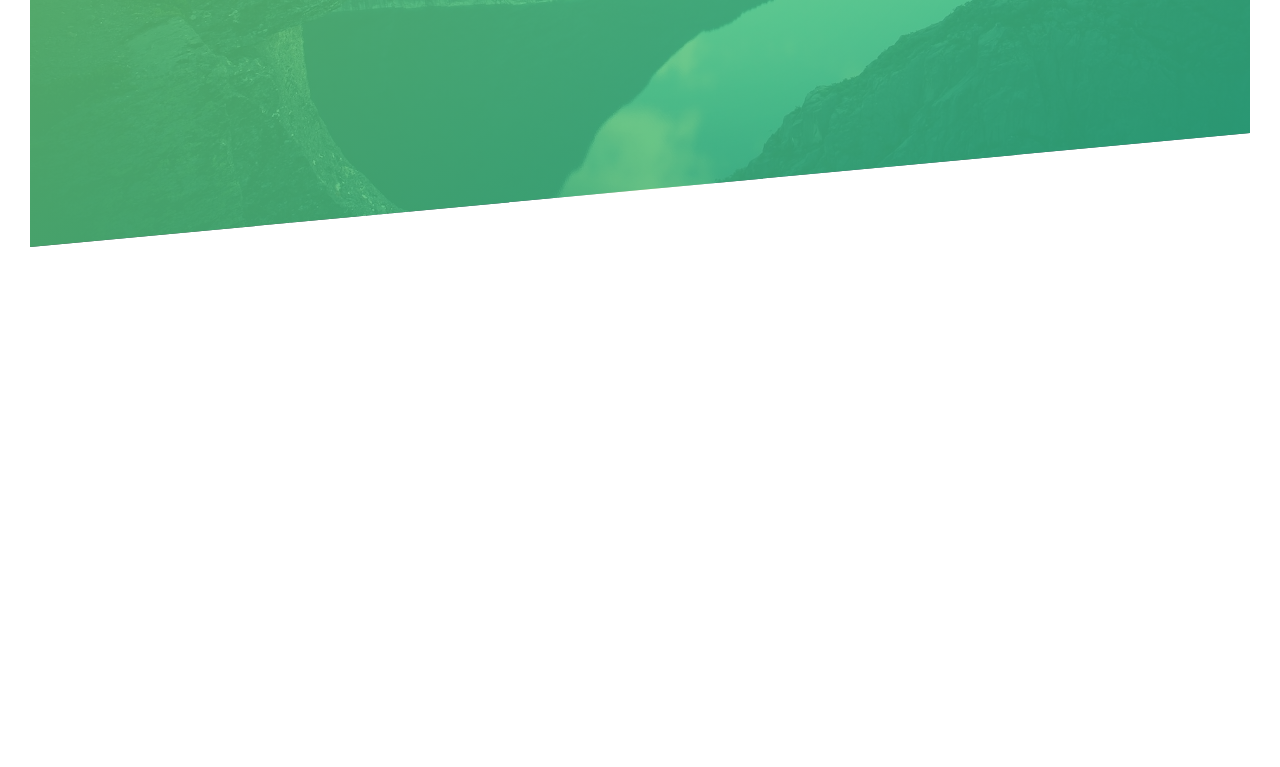
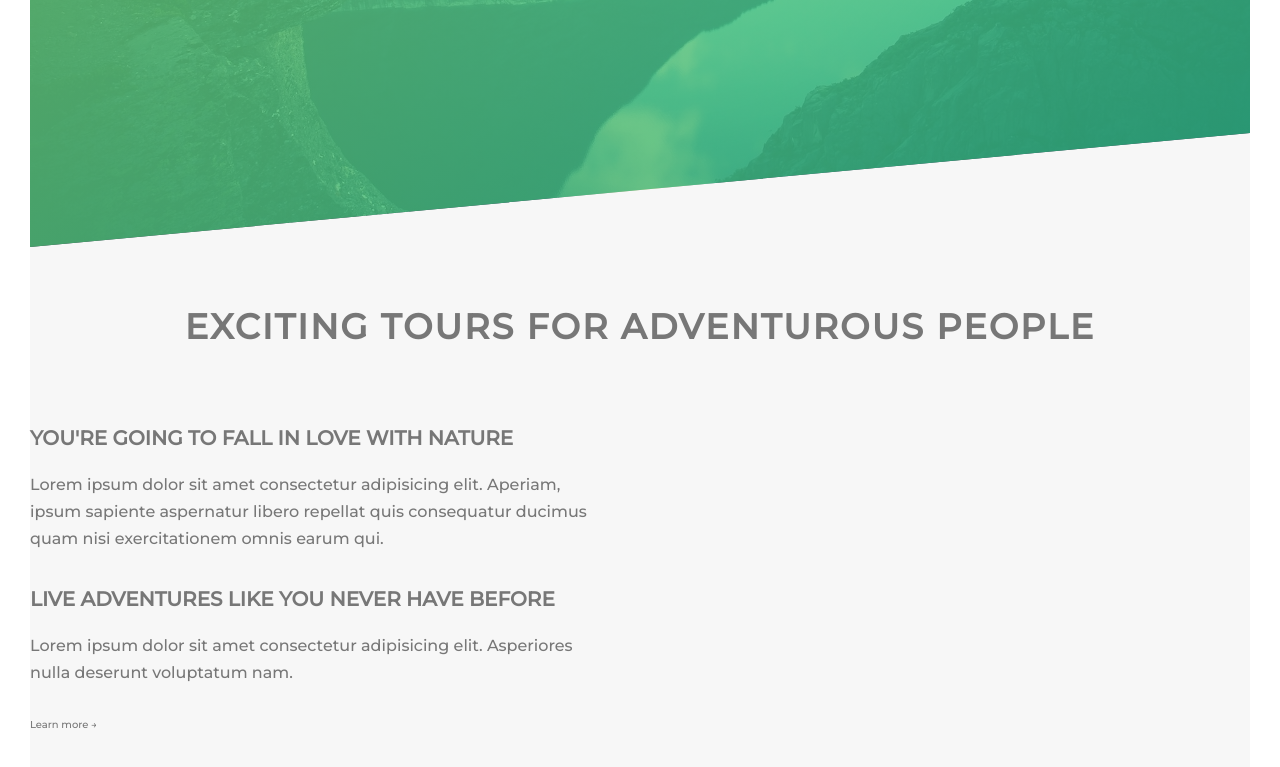
Before and after one commit to javlonbek-tj/natours-project, a plain HTML site: page Natours/index.html in a window 1280 px wide. Shown: the part 543-1310 px from the top of the page. Before the commit the page ends 820 px from the top, so only its background shows below. Drawn offline with Linux system fonts and the light colour scheme.

Commit message:
feat: add about section

```diff
--- a/Natours/index.html
+++ b/Natours/index.html
@@ -44,6 +44,26 @@
 
     <main>
       <!--==================== ABOUT SECTION ====================-->
+      <section class="about" id="about">
+        <div class="container about__container">
+          <h2 class="heading-secondary about__heading-secondary">Exciting tours for adventurous people</h2>
+          <div class="about__info">
+            <div class="about__content">
+              <h3 class="heading-tertiary about__heading-tertiary">You're going to fall in love with nature</h3>
+              <p class="paragraph">
+                Lorem ipsum dolor sit amet consectetur adipisicing elit. Aperiam, ipsum sapiente aspernatur libero
+                repellat quis consequatur ducimus quam nisi exercitationem omnis earum qui.
+              </p>
+              <h3 class="heading-tertiary about__heading-tertiary">Live adventures like you never have before</h3>
+              <p class="paragraph">
+                Lorem ipsum dolor sit amet consectetur adipisicing elit. Asperiores nulla deserunt voluptatum nam.
+              </p>
+              <a href="" class="btn-text">Learn more &rarr;</a>
+            </div>
+            <div class="about__images"></div>
+          </div>
+        </div>
+      </section>
     </main>
   </body>
 </html>
--- a/Natours/scss/pages/_home.scss
+++ b/Natours/scss/pages/_home.scss
@@ -0,0 +1,22 @@
+@use '../abstracts' as *;
+
+.about {
+  background-color: $color-grey-light-1;
+  margin-top: -15rem;
+  padding: 20rem 0;
+
+  &__info {
+    display: grid;
+    grid-template-columns: 1fr 1fr;
+    column-gap: 6.4rem;
+  }
+
+  &__heading-secondary {
+    text-align: center;
+    margin-bottom: 6.4rem;
+  }
+
+  &__heading-tertiary {
+    margin-bottom: 1.6rem;
+  }
+}
```
Also changed, not shown: Natours/css/main.css, 1 other file.
